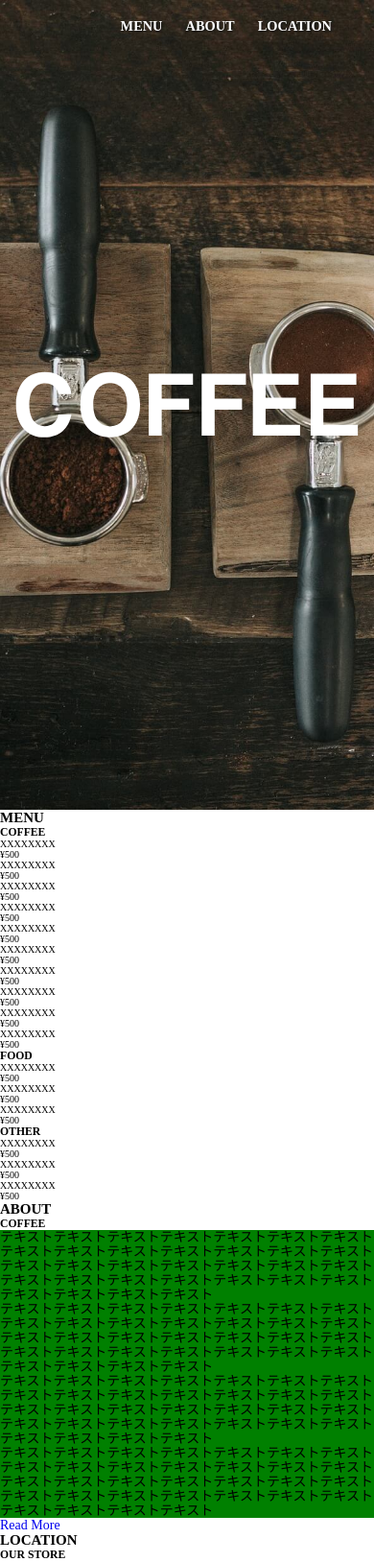
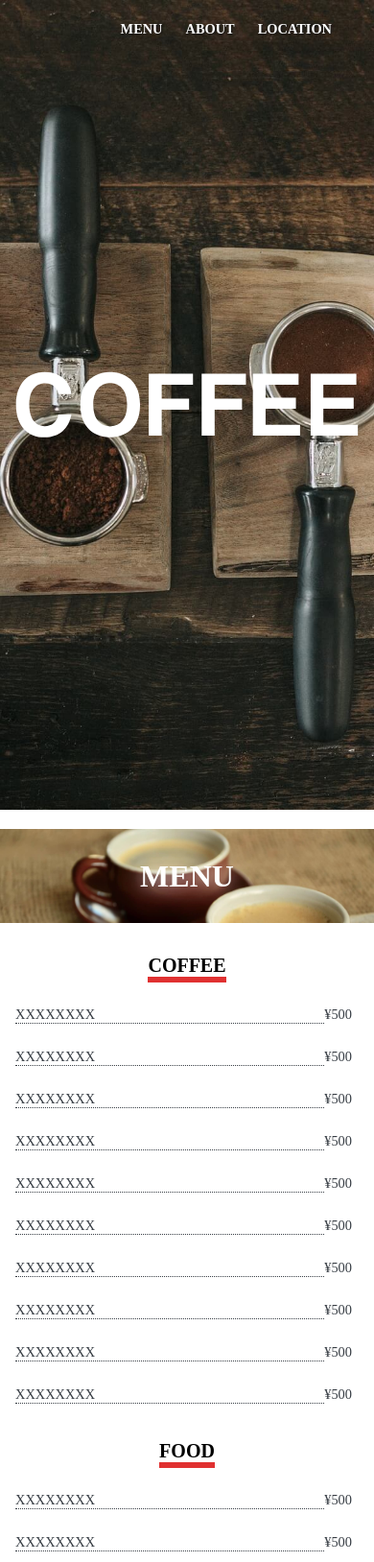
Before and after one commit to rwhashimoto/store-coffee, a PHP site: page / in a window 390 px wide; the page is wider, and only the part inside the window is pictured. Shown: the top 1628 px of that part at 96% size. Run offline with PHP 8.4, Linux system fonts and the light colour scheme; grey boxes are pictures that could not be loaded.

Commit message:
[mod]マージした分

```diff
--- a/css/common.css
+++ b/css/common.css
@@ -327,7 +327,7 @@ html {
 p,
 a {
   font-size: 1.4rem;
-  line-height: 1.5rem;
+  line-height: 1.5;
   text-decoration: none;
 }
 
@@ -347,7 +347,7 @@ a {
 .l-header-nav {
   display: flex;
   list-style: none;
-  position: absolute;
+  position: fixed;
   top: 15px;
   right: 32px;
 }
@@ -404,11 +404,284 @@ a {
   text-align: center;
 }
 
-.l-main p {
-  background-color: red;
+.l-main-kv {
+  display: flex;
+  height: 300px;
+  justify-content: center;
+  align-items: center;
+  background-position: center top;
+  background-repeat: no-repeat;
+  background-attachment: fixed;
+  background-size: cover;
 }
 @media screen and (max-width: 768px) {
-  .l-main p {
-    background-color: green;
+  .l-main-kv {
+    height: 98px;
+  }
+}
+.l-main-kv.menu {
+  background-image: url(/images/main-kv_001.jpg);
+}
+.l-main-kv.about {
+  background-image: url(/images/main-kv_002.jpg);
+}
+.l-main-kv.location {
+  background-image: url(/images/main-kv_003.jpg);
+}
+.l-main-title {
+  color: #FFF;
+  font-size: 7.2rem;
+  font-weight: bold;
+  filter: drop-shadow(0px 0px 10px #FFF);
+}
+@media screen and (max-width: 768px) {
+  .l-main-title {
+    font-size: 3.2rem;
+  }
+}
+.l-main-heading {
+  display: inline-block;
+  font-size: 4rem;
+  border-bottom: solid 6px #E03131;
+}
+@media screen and (max-width: 768px) {
+  .l-main-heading {
+    font-size: 2rem;
+  }
+}
+.l-main-heading:nth-of-type(2) {
+  margin: 87px 0 0;
+}
+@media screen and (max-width: 768px) {
+  .l-main-heading:nth-of-type(2) {
+    margin: 38px 0 0;
+  }
+}
+.l-main-menu {
+  margin: 20px 0 0;
+}
+.l-main-menu .content-wrapper {
+  display: flex;
+  justify-content: space-between;
+  max-width: 1000px;
+  margin: 0 auto;
+  padding: 0 16px;
+}
+@media screen and (max-width: 768px) {
+  .l-main-menu .content-wrapper {
+    flex-direction: column;
+  }
+}
+.l-main-menu .content {
+  width: 50%;
+  text-align: center;
+}
+@media screen and (max-width: 768px) {
+  .l-main-menu .content {
+    width: 100%;
+  }
+}
+.l-main-menu .content.left {
+  margin: 96px 0 0;
+  padding: 0 45px 35px 55px;
+  position: relative;
+}
+@media screen and (max-width: 768px) {
+  .l-main-menu .content.left {
+    margin: 33px 0 0;
+    padding: 0;
+  }
+}
+.l-main-menu .content.left:after {
+  content: "";
+  position: absolute;
+  top: 0;
+  right: 0;
+  width: 1px;
+  height: 646px;
+  background-color: #000;
+}
+@media screen and (max-width: 768px) {
+  .l-main-menu .content.left:after {
+    display: none;
+  }
+}
+.l-main-menu .content.right {
+  margin: 96px 0 0;
+  padding: 0 34px 35px 45px;
+}
+@media screen and (max-width: 768px) {
+  .l-main-menu .content.right {
+    margin: 38px 0 0;
+    padding: 0;
+  }
+}
+.l-main-menu .menu-list {
+  display: flex;
+  flex-wrap: wrap;
+  color: #383E45;
+  font-size: 1.44rem;
+  margin: 70px 0 0;
+  text-align: left;
+}
+@media screen and (max-width: 768px) {
+  .l-main-menu .menu-list {
+    margin: 25px 0 0;
+  }
+}
+.l-main-menu .menu-list .product {
+  width: 90%;
+  margin: 26px 0 0;
+  border-bottom: dotted 1px #383E45;
+}
+.l-main-menu .menu-list .product:first-of-type {
+  margin: 0;
+}
+.l-main-menu .menu-list .price {
+  width: 10%;
+  margin: 26px 0 0;
+}
+.l-main-menu .menu-list .price:first-of-type {
+  margin: 0;
+}
+.l-main-about {
+  margin: 150px 0 0;
+}
+@media screen and (max-width: 768px) {
+  .l-main-about {
+    margin: 109px 0 0;
+  }
+}
+.l-main-about .content-wrapper {
+  margin: 83px auto 0;
+  max-width: 1000px;
+  padding: 0 16px;
+  text-align: center;
+}
+@media screen and (max-width: 768px) {
+  .l-main-about .content-wrapper {
+    margin: 33px auto 0;
+  }
+}
+.l-main-about .content {
+  display: flex;
+  justify-content: space-between;
+  flex-wrap: wrap;
+  max-width: 920px;
+  margin: 87px auto 47px;
+}
+@media screen and (max-width: 768px) {
+  .l-main-about .content {
+    margin: 32px auto 40px;
+  }
+}
+.l-main-about .content .text {
+  width: 45%;
+  text-align: left;
+  line-height: 2;
+}
+@media screen and (max-width: 768px) {
+  .l-main-about .content .text {
+    width: 100%;
+  }
+}
+.l-main-about .content .text:nth-of-type(3) {
+  margin: 40px 0 0;
+}
+@media screen and (max-width: 768px) {
+  .l-main-about .content .text:nth-of-type(3) {
+    margin: 0;
+  }
+}
+.l-main-about .content .text:nth-of-type(4) {
+  margin: 40px 0 0;
+}
+@media screen and (max-width: 768px) {
+  .l-main-about .content .text:nth-of-type(4) {
+    margin: 0;
+  }
+}
+.l-main-location {
+  margin: 154px 0 0;
+}
+.l-main-location .content {
+  max-width: 1000px;
+  margin: 83px auto 0;
+  padding: 0 16px;
+  text-align: center;
+}
+@media screen and (max-width: 768px) {
+  .l-main-location .content {
+    margin: 33px 0 0;
+  }
+}
+.l-main-location .content iframe {
+  display: block;
+  width: 100%;
+  height: 400px;
+  margin: 73px 0 0;
+  -moz-filter: grayscale(100%);
+  -o-filter: grayscale(100%);
+  -ms-filter: grayscale(100%);
+  filter: grayscale(100%);
+}
+@media screen and (max-width: 768px) {
+  .l-main-location .content iframe {
+    height: 407px;
+    margin: 19px 0 0;
+  }
+}
+.l-main-location .content address {
+  color: #383E45;
+  font-size: 1.44rem;
+  font-style: normal;
+  text-align: left;
+}
+.l-main-location .content address :nth-child(1) {
+  margin: 22px 0 0;
+}
+.l-main-location .content address :nth-child(2) {
+  margin: 14px 0 0;
+}
+.l-main-location .content address :nth-child(3) {
+  display: inline-block;
+  margin: 15px 0 0;
+  color: #383E45;
+}
+
+.btn-more {
+  display: inline-block;
+  position: relative;
+  width: 160px;
+  height: 50px;
+  line-height: 50px;
+  color: #383E45;
+  font-size: 1.44rem;
+}
+.btn-more:before, .btn-more:after {
+  content: "";
+  width: 20%;
+  height: 50%;
+  position: absolute;
+  display: inline-block;
+  transition: all ease-in-out 0.3s;
+}
+.btn-more:before {
+  border-left: solid 1px #E03131;
+  border-top: solid 1px #E03131;
+  top: 0;
+  left: 0;
+}
+.btn-more::after {
+  border-right: solid 1px #E03131;
+  border-bottom: solid 1px #E03131;
+  bottom: 0;
+  right: 0;
+}
+@media screen and (min-width: 769px) {
+  .btn-more:hover:before, .btn-more:hover:after {
+    content: "";
+    width: 100%;
+    height: 100%;
   }
 }/*# sourceMappingURL=common.css.map */
```
Also changed, not shown: 1 other file.
